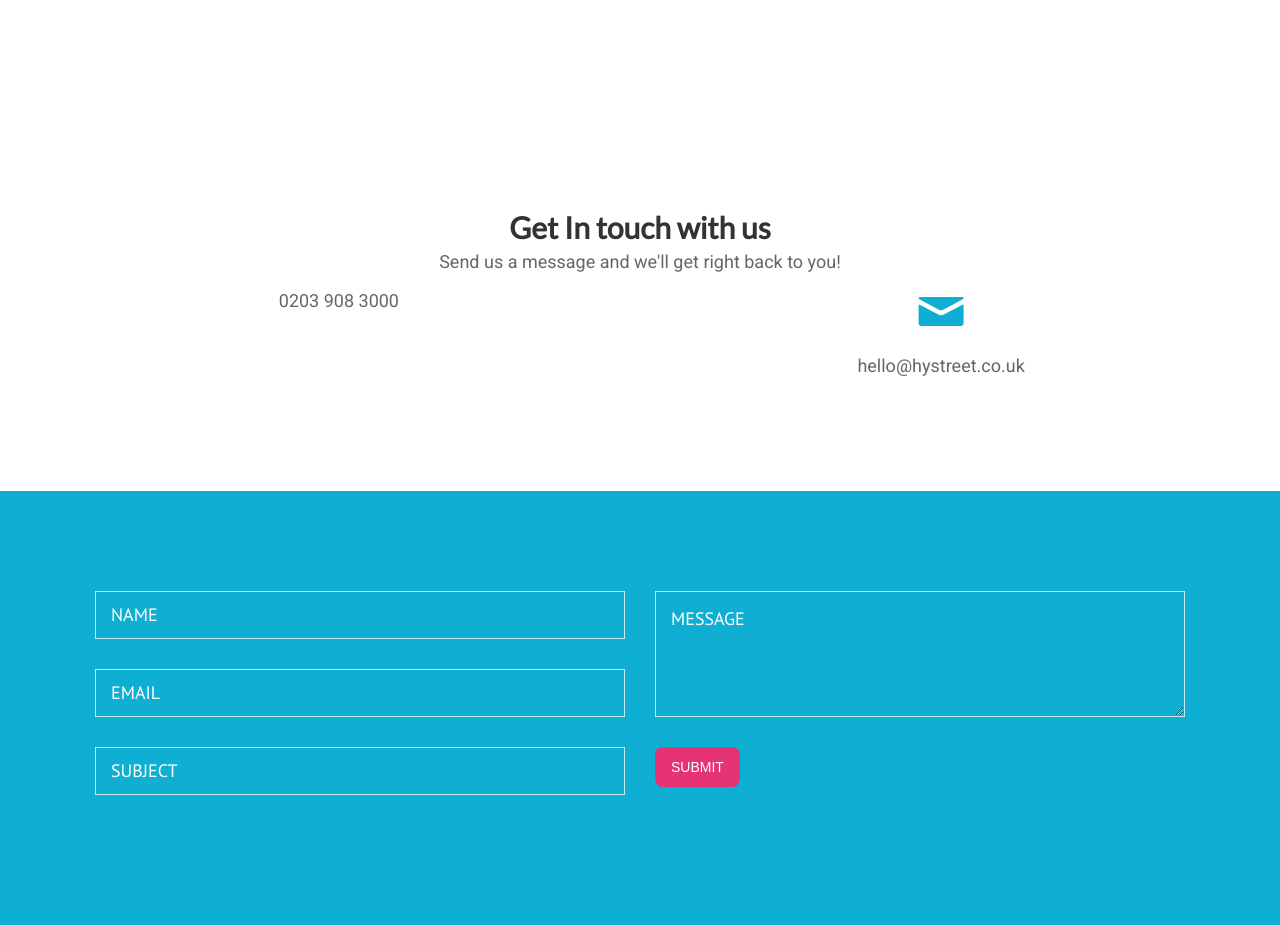
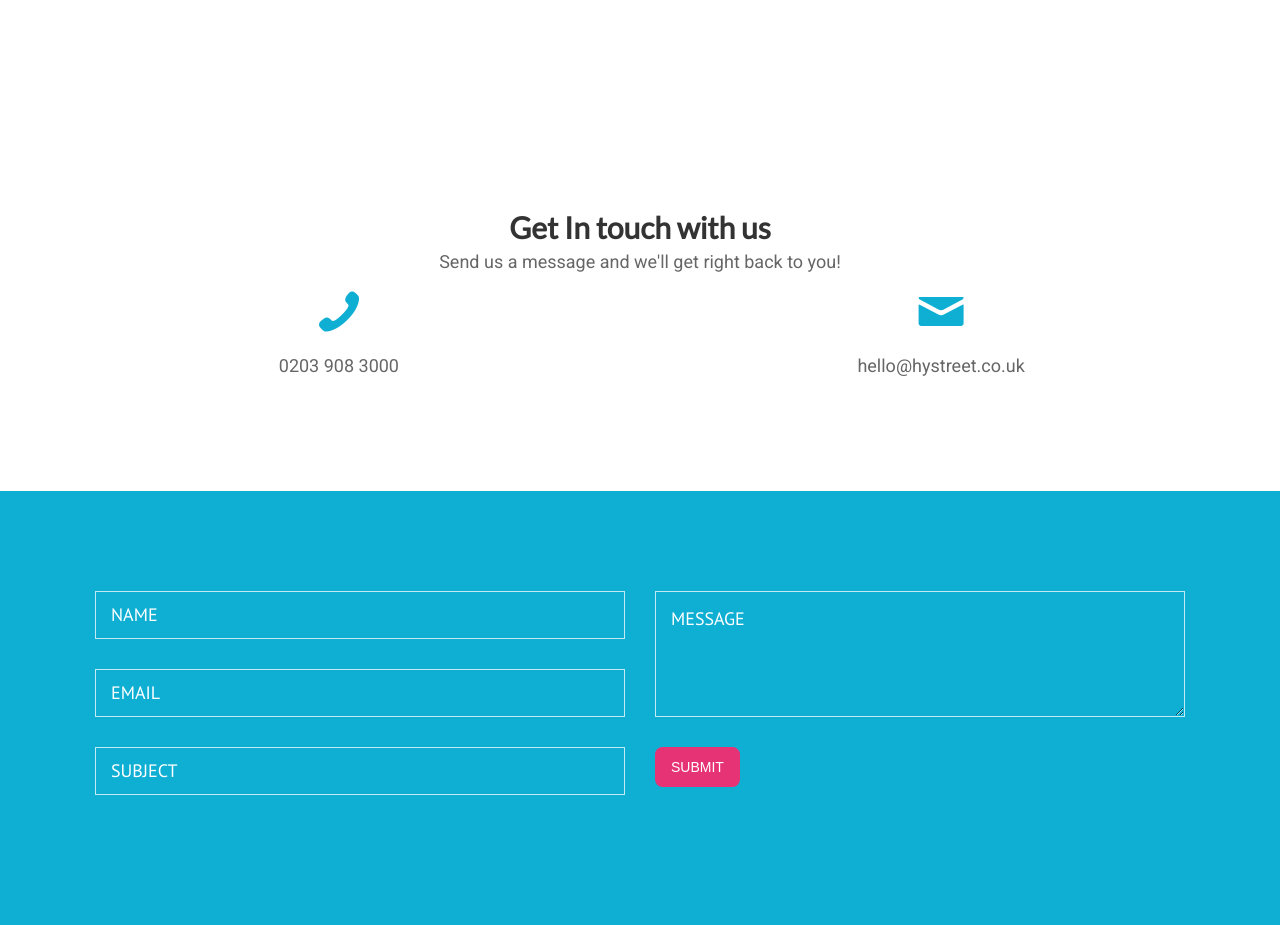
Before and after one commit to hystreet/hystreet.github.io, a Jekyll site: the page built from book-demo/index.html, in a window 1280 px wide. Shown: the part 1357-2282 px from the top of the page. Built offline with Jekyll 4.4.1, drawn with Linux system fonts in a browser that asks for light colours; some web fonts are replaced; a script that is not in the unit is left out; grey boxes are pictures that could not be loaded.

Commit message:
Update get-in-touch.html

```diff
--- a/_includes/get-in-touch.html
+++ b/_includes/get-in-touch.html
@@ -5,11 +5,11 @@
         <h2>Get In touch with us</h2>
         <p class="contact-text">Send us a message and we'll get right back to you!</p>
 <div class="large-4 columns" style="color: #e63375 !important;">
-        <a href="call:0203 908 3000 ><i class='icon-phone' style:"color: #e63375"></i>
+        <a href="call:0203 908 3000"><i class='icon-phone' style:"color: #e63375"></i>
         <p class="contact-text">0203 908 3000</p></a>
 </div>
-<div class="large-4 columns style="color: #e63375 !important;">
-        <a href="mailto:hello@hystreet.co.uk" style="color: #e63375;"><i class='icon-mail' ></i>
+<div class="large-4 columns" style="color: #e63375 !important;">
+        <a href="mailto:hello@hystreet.co.uk"><i class='icon-mail' ></i>
         <p class="contact-text">hello@hystreet.co.uk</p></a>
 </div>
       </div>
```
